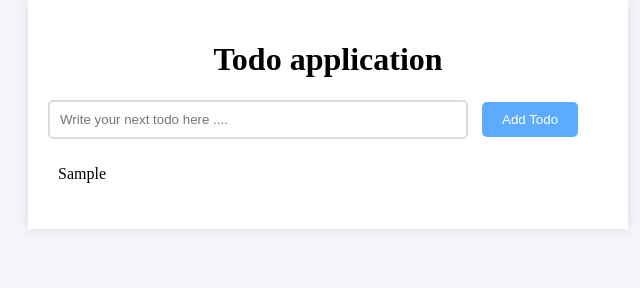
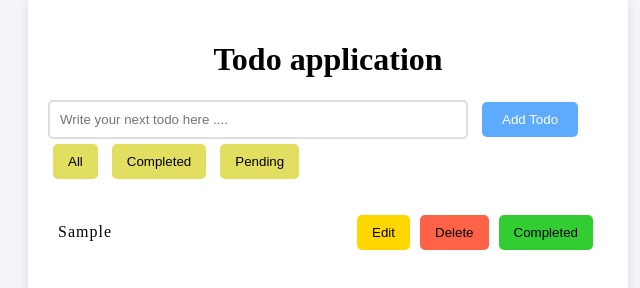
Before and after one commit to Pritam6254/practicedom, a plain HTML site: page index.html in a window 1280 px wide. Both pictures are taken after typing "Sample" into the empty fields and a click on the button "Add Todo". Shown: the whole page, without its empty margins (312-952 px from the left). Drawn offline with Linux system fonts and the light colour scheme.

Commit message:
all,complete,pending button is complet

```diff
--- a/index.html
+++ b/index.html
@@ -14,8 +14,13 @@
     <input type="text" id="todoInput" placeholder="Write your next todo here ....">
     <button id="addTodo">Add Todo</button>
 
+    <div>
+        <button class="filter-btn" data-filter="all">All</button>
+        <button class="filter-btn" data-filter="completed">Completed</button>
+        <button class="filter-btn" data-filter="pending">Pending</button>
+    </div>
+
     <ul id="todoList">
-
     </ul>
 
     </div>
--- a/script.js
+++ b/script.js
@@ -6,17 +6,69 @@ function loadTodos(){
     return todos;
 }
 
-function addTodoToLocalStorage(todoText) {
+function addTodoToLocalStorage(todo) {
     const todos = loadTodos();
-    todos.todoList.push(todoText);
+    todos.todoList.push(todo);
     localStorage.setItem("todos", JSON.stringify(todos));
 }
 
-function appendTodoInHtml(todoText){
+function executeFilterAction(event){
     const todoList = document.getElementById("todoList");
-    const todo = document.createElement("li");
-    todo.textContent = todoText;
-    todoList.appendChild(todo);
+    const element = event.target;
+    const value = element.getAttribute("data-filter");
+    todoList.innerHTML = '';
+    const todos = loadTodos();
+
+    if(value == "all"){
+        console.log(todoList)
+        todos.todoList.forEach(todo => {
+            appendTodoInHtml(todo);
+        })
+    }else if(value == "pending"){
+        todos.todoList.forEach(todo =>{
+            if(todo.isCompleted !== true)
+                appendTodoInHtml(todo);
+        })
+    }else{
+        todos.todoList.forEach(todo =>{
+            if(todo.isCompleted == true)
+                appendTodoInHtml(todo);
+        })
+    }
+}
+
+function appendTodoInHtml(todo){
+    const todoList = document.getElementById("todoList");
+
+    const todoItem = document.createElement("li");
+
+    const textDiv = document.createElement("div");
+    textDiv.textContent = todo.text;
+    todoItem.classList.add("todoItem");
+
+    const wrapper = document.createElement("div");
+    wrapper.classList.add("todoButtons")
+
+
+    const editBtn = document.createElement("button");
+    editBtn.textContent = "Edit";
+    editBtn.classList.add("editBtn");
+
+    const deleteBtn = document.createElement("button");
+    deleteBtn.textContent = "Delete";
+    deleteBtn.classList.add("deleteBtn");
+
+    const completBtn = document.createElement("button");
+    completBtn.textContent = "Completed";
+    completBtn.classList.add("completBtn");
+
+    wrapper.appendChild(editBtn);
+    wrapper.appendChild(deleteBtn);
+    wrapper.appendChild(completBtn);
+
+    todoItem.appendChild(textDiv);
+    todoItem.appendChild(wrapper);
+    todoList.appendChild(todoItem);
 }
 document.addEventListener("DOMContentLoaded", ()=> {
 
@@ -24,15 +76,20 @@ document.addEventListener("DOMContentLoaded", ()=> {
 
     const submitButtan = document.getElementById("addTodo");
 
-    const todoList = document.getElementById("todoList");
+    // const todoList = document.getElementById("todoList");
+    const filterBtns = document.getElementsByClassName("filter-btn");
+
+    for(const btn of filterBtns){
+        btn.addEventListener("click", executeFilterAction)
+    }
 
     submitButtan.addEventListener("click",(event) => {
         const todoText = todoInput.value;
         if(todoText == ''){
             alert("Please write something for the todo");
         } else{
-            addTodoToLocalStorage(todoText);
-            appendTodoInHtml(todoText);
+            addTodoToLocalStorage({text: todoText, isCompleted: false});
+            appendTodoInHtml({text: todoText, isCompleted: false});
             todoInput.value = '';
         }
     })
@@ -50,8 +107,6 @@ document.addEventListener("DOMContentLoaded", ()=> {
     const todos = loadTodos();
 
     todos.todoList.forEach(todo => {
-        const newTodoItem = document.createElement("li");
-        newTodoItem.textContent = todo;
-        todoList.appendChild(newTodoItem)
+       appendTodoInHtml(todo);
     })
 })
--- a/style.css
+++ b/style.css
@@ -1,3 +1,10 @@
+:root {
+    --btn-secondary:#e2de5f;
+    --btn-edit: #ffd700;
+    --btn-completed: #32cd32;
+    --btn-delete: #ff6347;
+    --btn-active: #4a90e2;
+}
 * {
     box-sizing: border-box;
 }
@@ -53,3 +60,36 @@ li:hover{
 li:last-child{
     border-bottom: none;
 }
+
+.filter-btn, .editBtn, .deleteBtn,.completBtn{
+    margin: 5px;
+    padding: 10px 15px;
+    background-color: var(--btn-secondary);
+    border: none;
+    border-radius: 5px;
+    cursor: pointer;
+    transition: background-color 0.3s;
+}
+
+.editBtn {
+    background-color: var(--btn-edit);
+}
+
+.deleteBtn {
+    background-color: var(--btn-delete);
+}
+
+.completBtn {
+    background-color: var(--btn-completed);
+}
+
+.filter-btn:hover{
+    background-color: var(--btn-active);
+}
+
+.todoItem {
+    letter-spacing: 1px;
+    display: flex;
+    justify-content: space-between;
+    align-items: center;
+}
```
